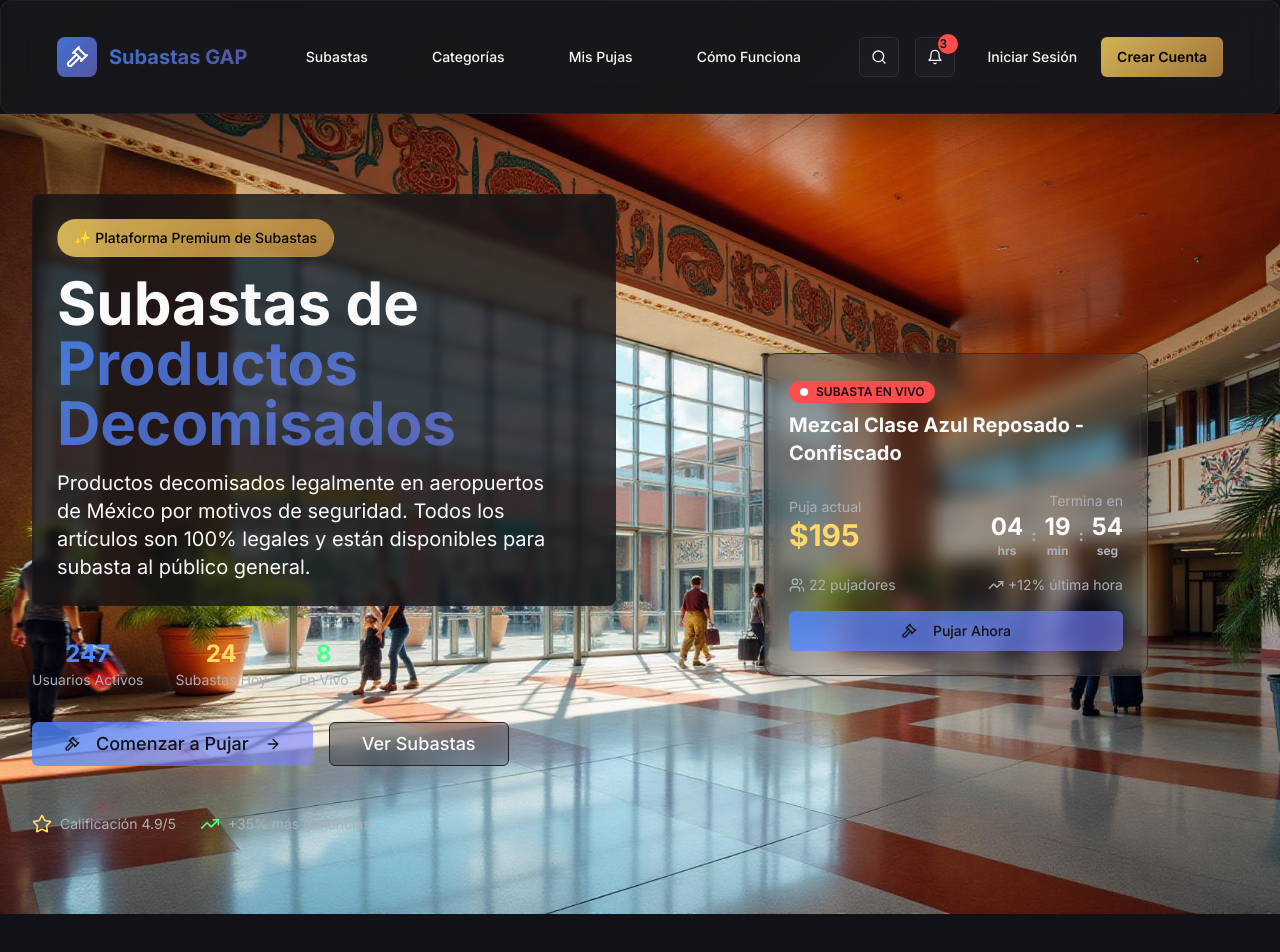
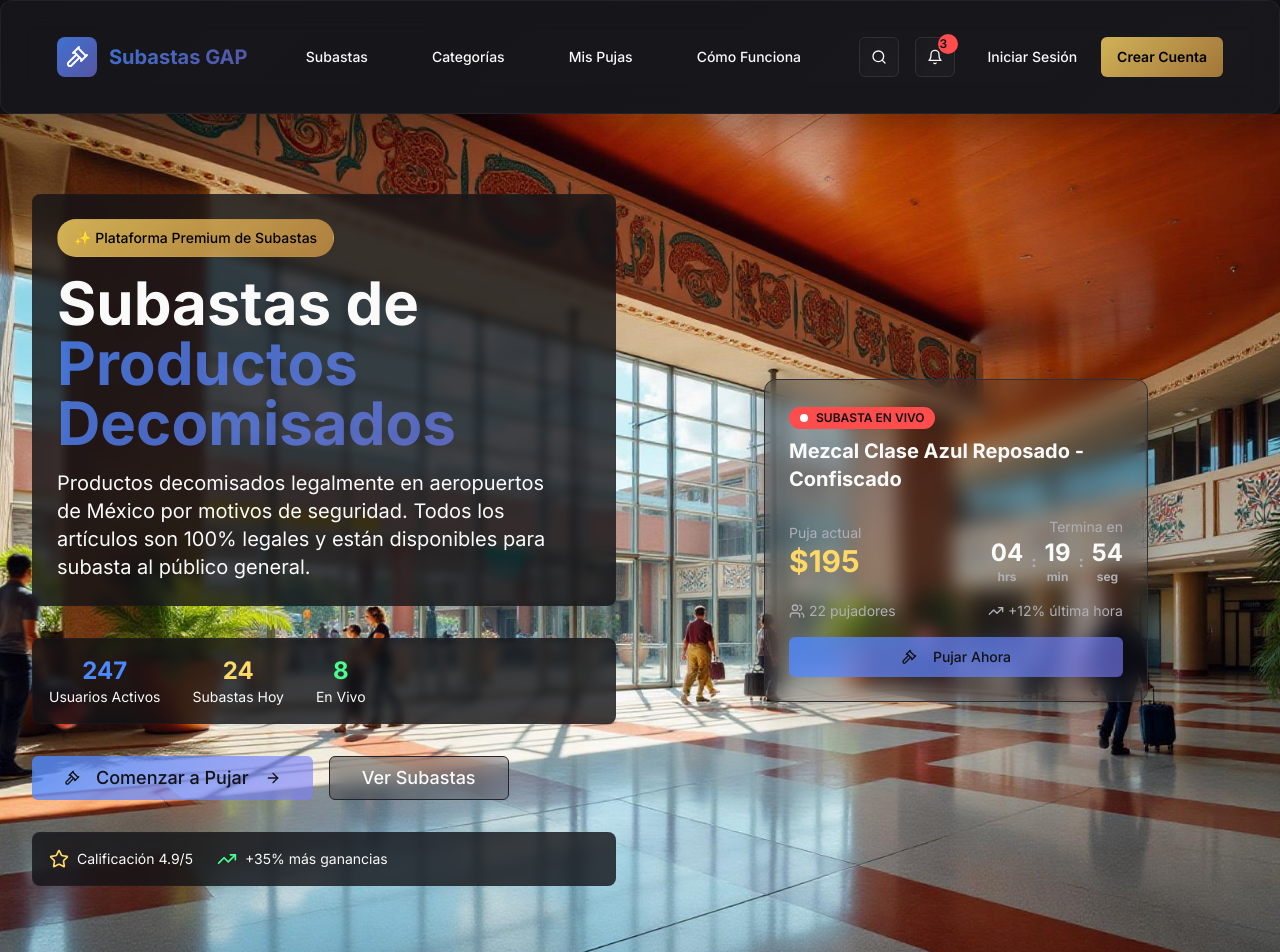
Before and after one commit to motog110011/bid-pulse-arena-79, a React (Vite) app: page / in a window 1280 px wide. Shown: the top 952 px of the page. Built offline with nearby package versions, Linux system fonts and the light colour scheme.

Commit message:
Fix text visibility issues
Adjusted text visibility for active users and rating to prevent them from being obscured by the background.

```diff
--- a/src/components/Hero.tsx
+++ b/src/components/Hero.tsx
@@ -73,18 +73,18 @@ export function Hero() {
             </div>
 
             {/* Stats */}
-            <div className="flex items-center gap-8">
+            <div className="flex items-center gap-8 bg-background/80 backdrop-blur-sm p-4 rounded-lg border border-border/20">
               <div className="text-center">
                 <div className="text-2xl font-bold text-primary">{activeUsers.toLocaleString()}</div>
-                <div className="text-sm text-muted-foreground">Usuarios Activos</div>
+                <div className="text-sm text-foreground">Usuarios Activos</div>
               </div>
               <div className="text-center">
                 <div className="text-2xl font-bold text-auction-gold">{totalAuctions}</div>
-                <div className="text-sm text-muted-foreground">Subastas Hoy</div>
+                <div className="text-sm text-foreground">Subastas Hoy</div>
               </div>
               <div className="text-center">
                 <div className="text-2xl font-bold text-auction-success">{liveAuctions}</div>
-                <div className="text-sm text-muted-foreground">En Vivo</div>
+                <div className="text-sm text-foreground">En Vivo</div>
               </div>
             </div>
 
@@ -102,14 +102,14 @@ export function Hero() {
             </div>
 
             {/* Trust indicators */}
-            <div className="flex items-center gap-6 pt-4">
+            <div className="flex items-center gap-6 pt-4 bg-background/80 backdrop-blur-sm p-4 rounded-lg border border-border/20">
               <div className="flex items-center gap-2">
                 <Star className="h-5 w-5 text-auction-gold" />
-                <span className="text-sm text-muted-foreground">Calificación 4.9/5</span>
+                <span className="text-sm text-foreground">Calificación 4.9/5</span>
               </div>
               <div className="flex items-center gap-2">
                 <TrendingUp className="h-5 w-5 text-auction-success" />
-                <span className="text-sm text-muted-foreground">+35% más ganancias</span>
+                <span className="text-sm text-foreground">+35% más ganancias</span>
               </div>
             </div>
           </div>
```
